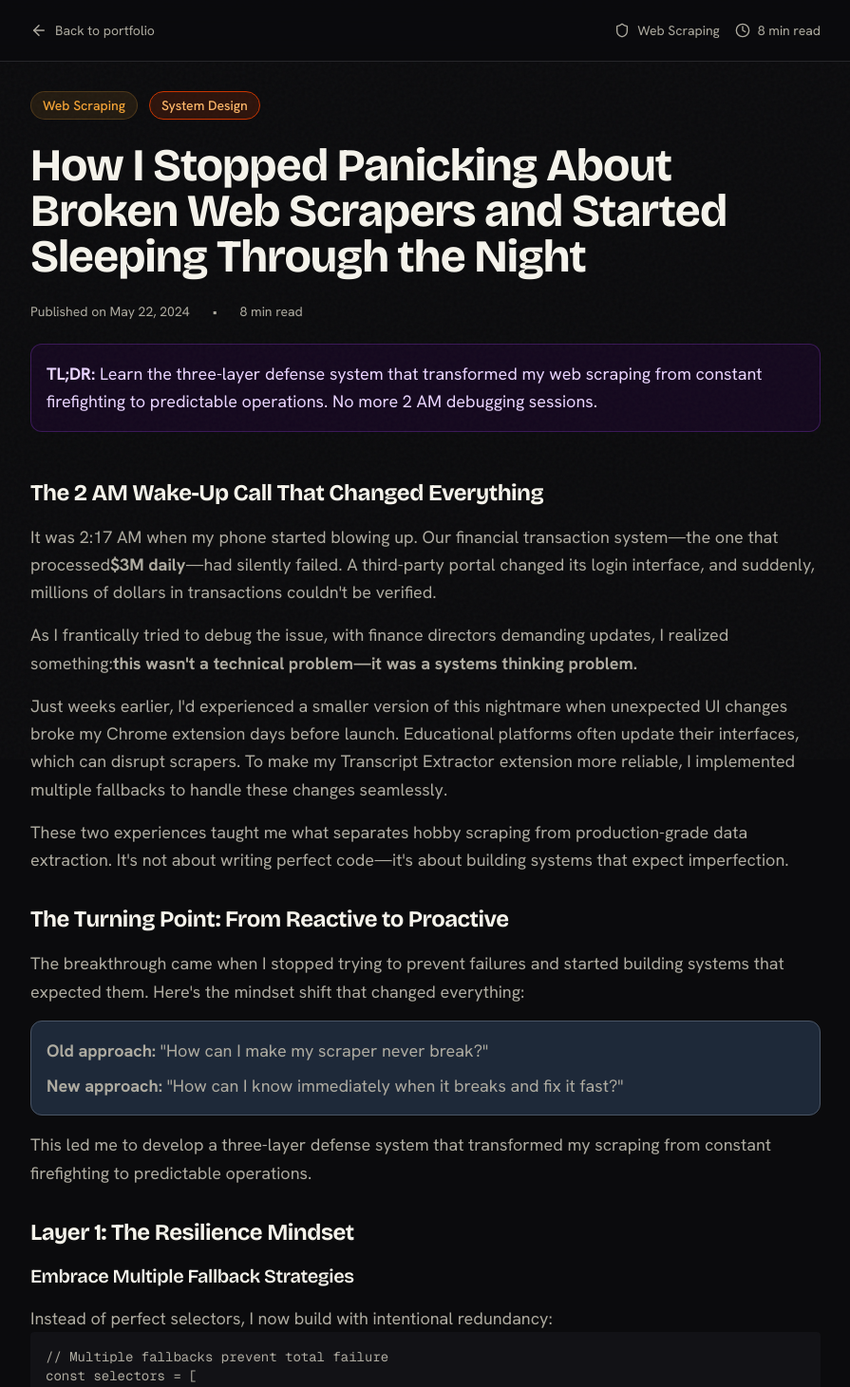
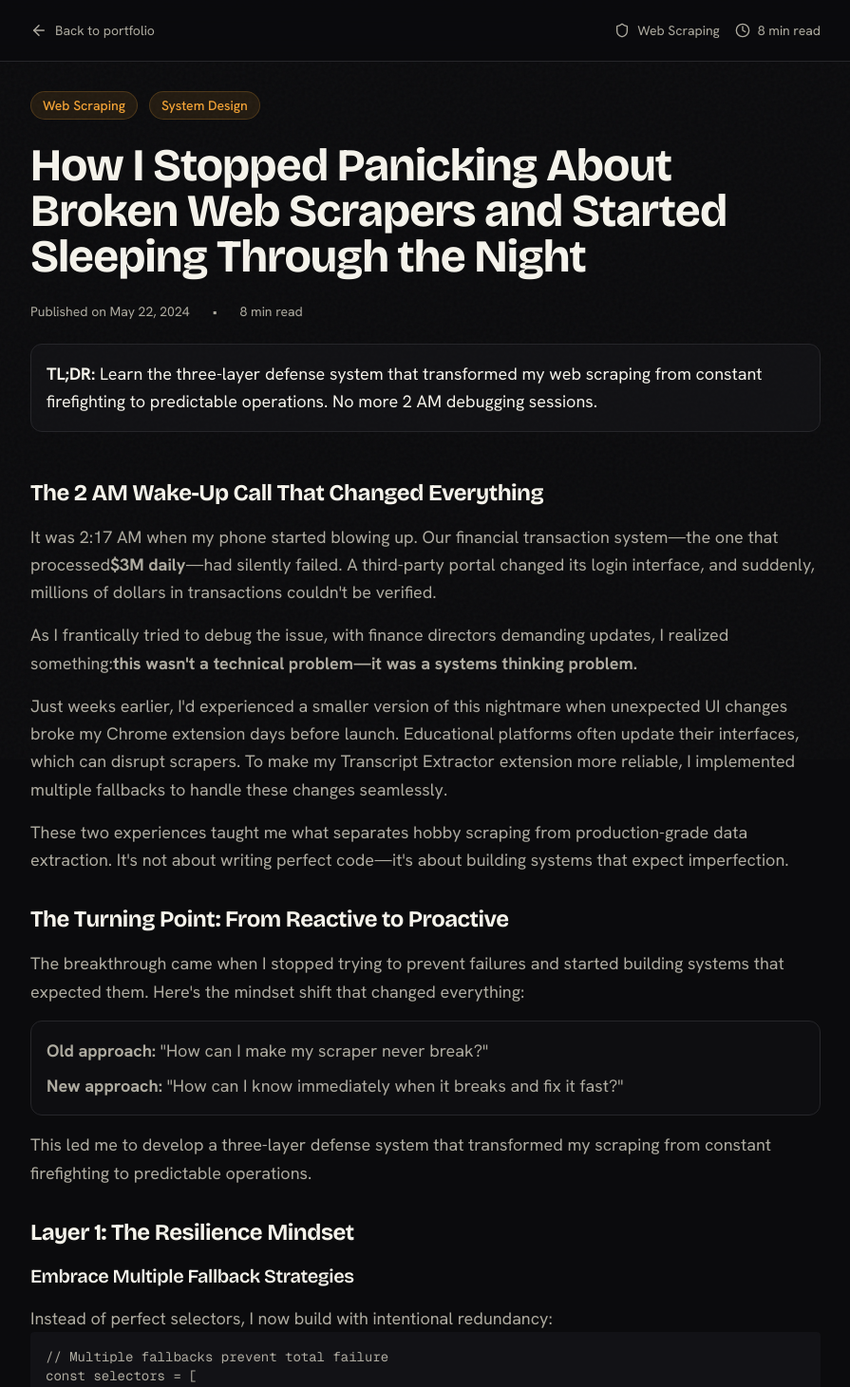
Before and after one commit to pras-ops/pras-ops.github.io, a React (Vite) app: page /blog/web-scraping-resilience in a window 1280 px wide. Shown: the top 1461 px of the page at 95% size, without its empty margins (192-1087 px from the left). Built offline with nearby package versions, Linux system fonts and the light colour scheme.

Commit message:
fix: resolve critical prose template string bug and lingering legacy colors in blog pages

```diff
--- a/src/components/StrategicScrapingPage.tsx
+++ b/src/components/StrategicScrapingPage.tsx
@@ -41,9 +41,7 @@ const StrategicScrapingPage: React.FC = () => {
           initial={{ opacity: 0, y: 20 }}
           animate={{ opacity: 1, y: 0 }}
           transition={{ duration: 0.6 }}
-          className="prose prose-lg max-w-none ${
-            isDarkMode ? 'prose-invert prose-p:text-muted-foreground prose-headings:text-foreground prose-a:text-primary hover:prose-a:text-primary/80 prose-strong:text-foreground' : ''
-          }"
+          className="prose prose-lg max-w-none prose-invert prose-p:text-muted-foreground prose-headings:text-foreground prose-a:text-primary hover:prose-a:text-primary/80 prose-strong:text-foreground"
         >
           {/* Article Header */}
           <div className="mb-12">
@@ -51,7 +49,7 @@ const StrategicScrapingPage: React.FC = () => {
               <span className="px-3 py-1 rounded-full text-sm font-medium bg-primary/10 text-primary border border-primary/20">
                 Web Scraping
               </span>
-              <span className="px-3 py-1 rounded-full text-sm font-medium bg-orange-900/30 text-orange-300 border border-orange-700">
+              <span className="px-3 py-1 rounded-full text-sm font-medium bg-accent/10 text-accent border border-accent/20">
                 Strategy
               </span>
             </div>
@@ -66,8 +64,8 @@ const StrategicScrapingPage: React.FC = () => {
               <span>8 min read</span>
             </div>
 
-            <div className="p-4 rounded-lg border bg-purple-950/20 border-purple-500/25">
-              <p className="text-lg leading-relaxed text-purple-200">
+            <div className="p-4 rounded-lg border bg-secondary/50 border-border">
+              <p className="text-lg leading-relaxed text-foreground">
                 <strong>TL;DR:</strong> After losing three LinkedIn accounts to aggressive backend automation, I learned the hard way that successful web scraping isn't about technical prowess alone—it's about strategic thinking. The key is matching the right approach to your specific target and implementing proactive testing to avoid catastrophic failures.
               </p>
             </div>
@@ -427,7 +425,7 @@ class ScrapingMonitor {
                 </p>
                 <div className="flex space-x-4">
                   <a href="https://github.com/pras-ops" target="_blank" rel="noopener noreferrer"
-                     className="inline-flex items-center px-4 py-2 bg-gray-800 text-foreground rounded-lg hover:bg-gray-700 transition-colors">
+                     className="inline-flex items-center px-4 py-2 bg-secondary text-foreground border border-border rounded-lg hover:bg-secondary/80 transition-colors">
                     <Github size={16} className="mr-2" />
                     GitHub
                   </a>
@@ -442,7 +440,7 @@ class ScrapingMonitor {
           </div>
 
           {/* Article Footer */}
-          <div className="mt-12 pt-8 border-t border-gray-200 dark:border-gray-700">
+          <div className="mt-12 pt-8 border-t border-border">
             <div className="flex items-center justify-between">
               <div className="flex items-center space-x-6">
                 <div className="flex items-center space-x-2 text-sm text-muted-foreground">
@@ -458,7 +456,7 @@ class ScrapingMonitor {
                 whileHover={{ scale: 1.05 }}
                 whileTap={{ scale: 0.95 }}
                 onClick={goBack}
-                className="px-6 py-3 rounded-lg text-sm font-medium transition-colors bg-purple-600 hover:bg-purple-700 text-foreground"
+                className="px-6 py-3 rounded-lg text-sm font-medium transition-colors bg-primary hover:brightness-110 text-foreground"
               >
                 Back to Portfolio
               </motion.button>
--- a/src/components/WebScrapingResiliencePage.tsx
+++ b/src/components/WebScrapingResiliencePage.tsx
@@ -41,9 +41,7 @@ const WebScrapingResiliencePage: React.FC = () => {
           initial={{ opacity: 0, y: 20 }}
           animate={{ opacity: 1, y: 0 }}
           transition={{ duration: 0.6 }}
-          className="prose prose-lg max-w-none ${
-            isDarkMode ? 'prose-invert prose-p:text-muted-foreground prose-headings:text-foreground prose-a:text-primary hover:prose-a:text-primary/80 prose-strong:text-foreground' : ''
-          }"
+          className="prose prose-lg max-w-none prose-invert prose-p:text-muted-foreground prose-headings:text-foreground prose-a:text-primary hover:prose-a:text-primary/80 prose-strong:text-foreground"
         >
           {/* Article Header */}
           <div className="mb-12">
@@ -51,7 +49,7 @@ const WebScrapingResiliencePage: React.FC = () => {
               <span className="px-3 py-1 rounded-full text-sm font-medium bg-primary/10 text-primary border border-primary/20">
                 Web Scraping
               </span>
-              <span className="px-3 py-1 rounded-full text-sm font-medium bg-orange-900/30 text-orange-300 border border-orange-700">
+              <span className="px-3 py-1 rounded-full text-sm font-medium bg-accent/10 text-accent border border-accent/20">
                 System Design
               </span>
             </div>
@@ -66,8 +64,8 @@ const WebScrapingResiliencePage: React.FC = () => {
               <span>8 min read</span>
             </div>
 
-            <div className="p-4 rounded-lg border bg-purple-950/20 border-purple-500/25">
-              <p className="text-lg leading-relaxed text-purple-200">
+            <div className="p-4 rounded-lg border bg-secondary/50 border-border">
+              <p className="text-lg leading-relaxed text-foreground">
                 <strong>TL;DR:</strong> Learn the three-layer defense system that transformed my web scraping
                 from constant firefighting to predictable operations. No more 2 AM debugging sessions.
               </p>
@@ -108,7 +106,7 @@ const WebScrapingResiliencePage: React.FC = () => {
                 The breakthrough came when I stopped trying to prevent failures and started building systems that expected them.
                 Here's the mindset shift that changed everything:
               </p>
-              <div className="mt-4 p-4 rounded-lg border bg-gray-800 border-gray-600">
+              <div className="mt-4 p-4 rounded-lg border bg-secondary/30 border-border">
                 <p className="mb-2"><strong>Old approach:</strong> "How can I make my scraper never break?"</p>
                 <p><strong>New approach:</strong> "How can I know immediately when it breaks and fix it fast?"</p>
               </div>
@@ -374,7 +372,7 @@ export class TranscriptExtractor {
                 </p>
                 <div className="flex space-x-4">
                   <a href="https://github.com/pras-ops" target="_blank" rel="noopener noreferrer"
-                     className="inline-flex items-center px-4 py-2 bg-gray-800 text-foreground rounded-lg hover:bg-gray-700 transition-colors">
+                     className="inline-flex items-center px-4 py-2 bg-secondary text-foreground border border-border rounded-lg hover:bg-secondary/80 transition-colors">
                     <Github size={16} className="mr-2" />
                     GitHub
                   </a>
@@ -389,7 +387,7 @@ export class TranscriptExtractor {
           </div>
 
           {/* Article Footer */}
-          <div className="mt-12 pt-8 border-t border-gray-200 dark:border-gray-700">
+          <div className="mt-12 pt-8 border-t border-border">
             <div className="flex items-center justify-between">
               <div className="flex items-center space-x-6">
                 <div className="flex items-center space-x-2 text-sm text-muted-foreground">
@@ -405,7 +403,7 @@ export class TranscriptExtractor {
                 whileHover={{ scale: 1.05 }}
                 whileTap={{ scale: 0.95 }}
                 onClick={goBack}
-                className="px-6 py-3 rounded-lg text-sm font-medium transition-colors bg-purple-600 hover:bg-purple-700 text-foreground"
+                className="px-6 py-3 rounded-lg text-sm font-medium transition-colors bg-primary hover:brightness-110 text-foreground"
               >
                 Back to Portfolio
               </motion.button>
```
